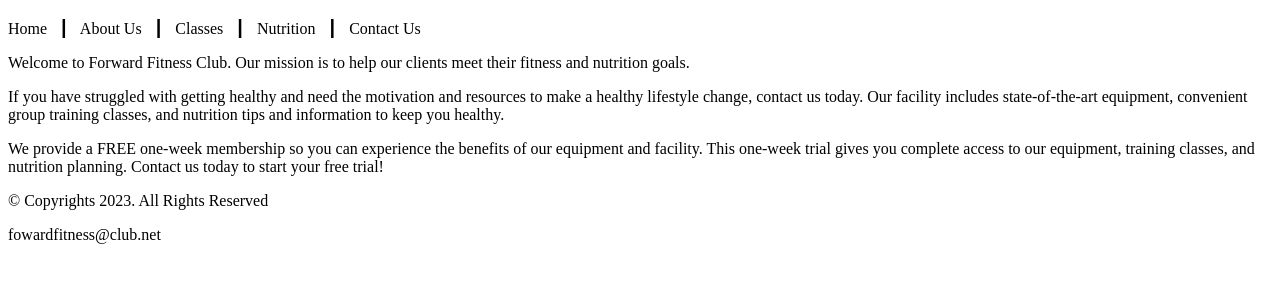
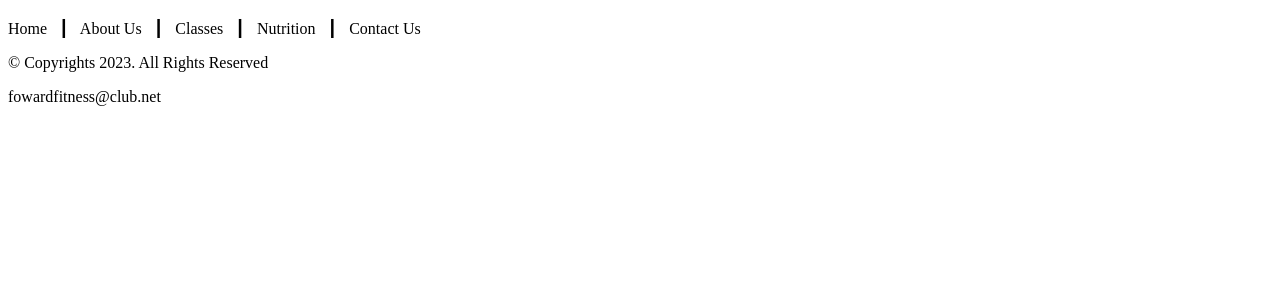
Before and after one commit to xvx-g/fitness, a plain HTML site: page Template/template.html in a window 1280 px wide. Shown: the part 61-344 px from the top of the page. Drawn offline with Linux system fonts and the light colour scheme.

Commit message:
create template

```diff
--- a/Template/template.html
+++ b/Template/template.html
@@ -21,11 +21,7 @@
             </nav>
             <!--use main area to add main concept-->
             <main>
-                <p>Welcome to Forward Fitness Club. Our mission is to help our clients meet their fitness and nutrition goals. </p>
 
-                <p>If you have struggled with getting healthy and need the motivation and resources to make a healthy lifestyle change, contact us today. Our facility includes state-of-the-art equipment, convenient group training classes, and nutrition tips and information to keep you healthy.</p>
-
-                <p>We provide a FREE one-week membership so you can experience the benefits of our equipment and facility. This one-week trial gives you complete access to our equipment, training classes, and nutrition planning. Contact us today to start your free trial!</p>
             </main>
             <!--use footer area to add webpage footer content-->
             <footer>
```
